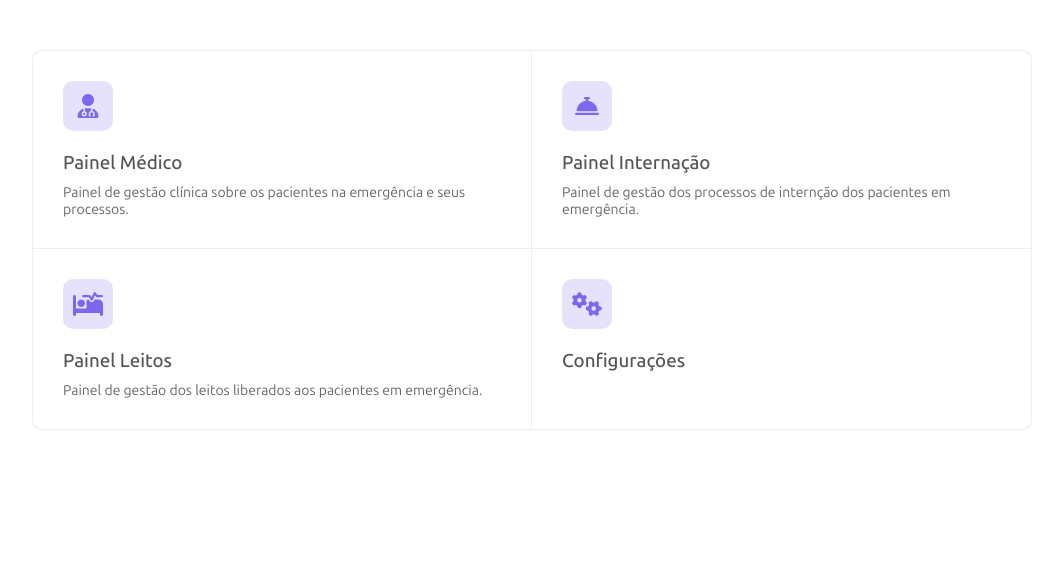
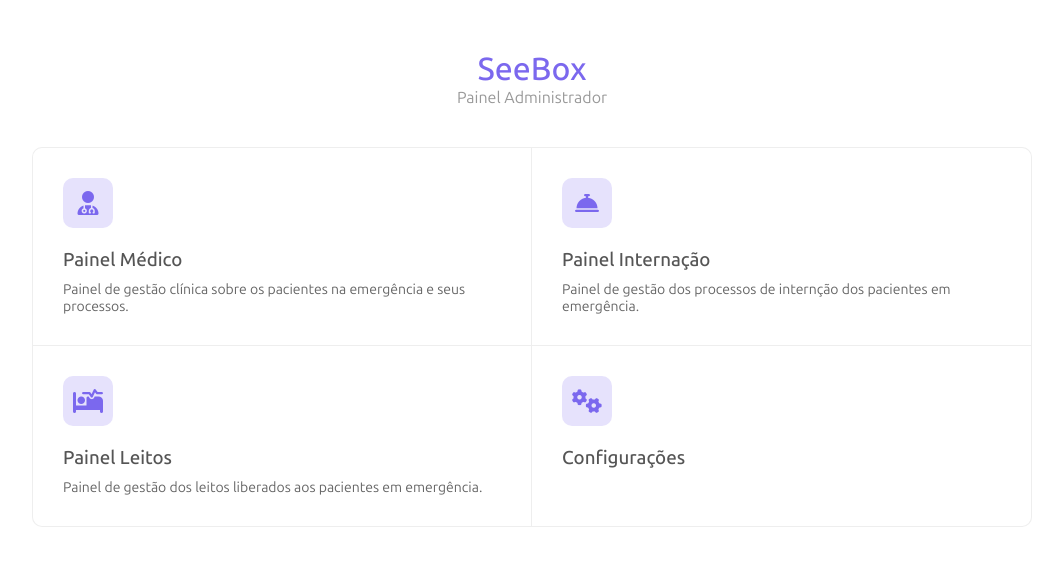
Before and after one commit to FbianoG/SeeBox, a React (Vite) app: page /painel in a window 1280 px wide. Shown: the top 566 px of the page, without its empty margins (108-1171 px from the left). Built offline with nearby package versions, Linux system fonts and the light colour scheme; sample sign-in values are in the browser's storage.

Commit message:
update ApiBack.js, Home.css, Painel.css and Painel.jsx

```diff
--- a/src/pages/Home/Home.css
+++ b/src/pages/Home/Home.css
@@ -22,6 +22,7 @@
     padding: 30px;
     align-items: center;
     box-shadow: 3px 3px 10px #0003;
+    border-radius: 10px;
 }
 
 .home form h3 {
--- a/src/pages/Painel/Painel.css
+++ b/src/pages/Painel/Painel.css
@@ -1,5 +1,5 @@
 .painel {
-    margin: 50px auto;
+    margin: 0 auto;
     width: 1000px;
     background: #fff;
     display: grid;
@@ -7,6 +7,22 @@
     border: 1px solid #0001;
     border-radius: 10px;
 
+}
+
+.painel__title {
+    width: max-content;
+    margin: 50px auto 0;
+    color: mediumslateblue;
+    font-size: 32px;
+    font-weight: 500;
+}
+
+.painel__title-legend {
+    margin: 0 auto 40px;
+    width: max-content;
+    display: block;
+    color: #999;
+    font-size: 16px;
 }
 
 .painel a {
--- a/src/pages/Painel/Painel.jsx
+++ b/src/pages/Painel/Painel.jsx
@@ -8,6 +8,8 @@ export default function Painel() {
     return (
         <>
             <main>
+                <h2 className='painel__title'>SeeBox</h2>
+                <span className='painel__title-legend'>Painel Administrador</span>
                 <div className="painel">
                     <a href="/emerg">
                         <i className="fa-solid fa-user-doctor"></i>
```
